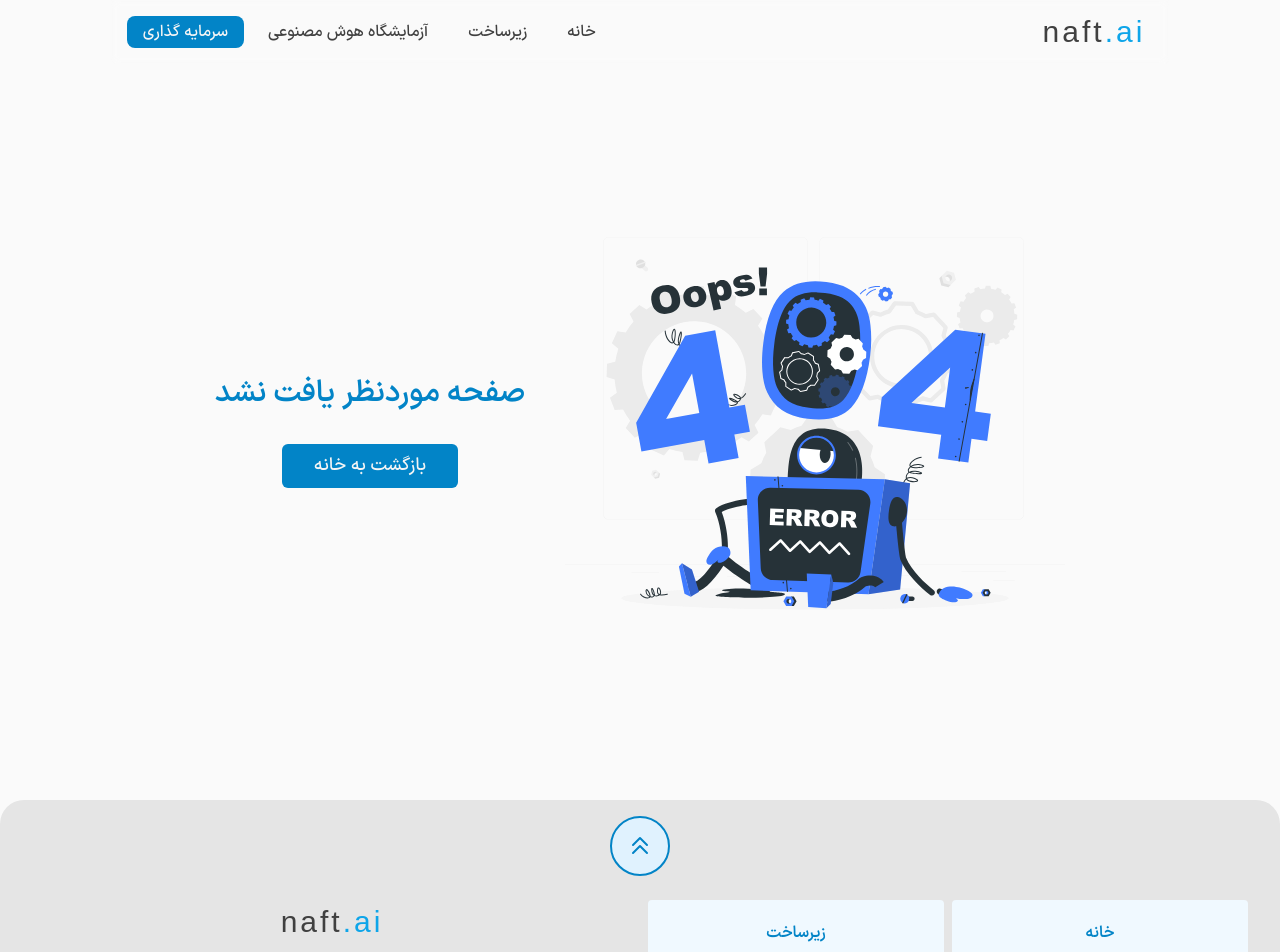
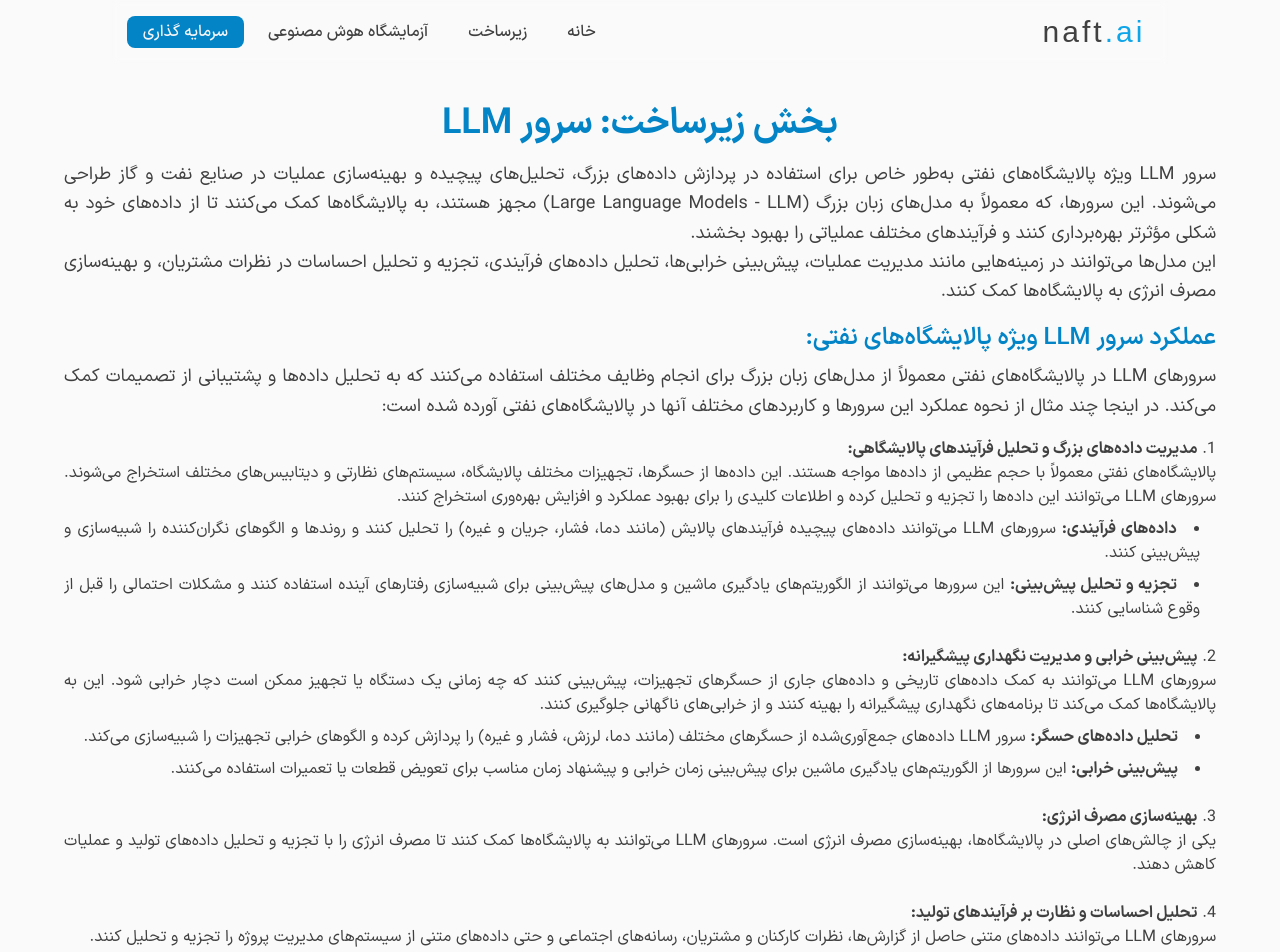
Before and after one commit to Amir-shz/naftAi, a Next.js app: page /infra in a window 1280 px wide. Before the commit this address had no page. Shown: the top 952 px of the page. Built offline with nearby package versions, Linux system fonts and the light colour scheme; a web font is replaced by a local one.

Commit message:
create infra section

```diff
--- /dev/null
+++ b/src/app/infra/page.tsx
@@ -0,0 +1,130 @@
+function Page() {
+  return (
+    <section className=" my-10 text-justify">
+      <div className="max-w-6xl mx-auto space-y-4">
+        <h2 className="text-3xl lg:text-4xl font-bold text-sky-600 text-center">
+          بخش زیرساخت: سرور LLM
+        </h2>
+
+        <div className="text-neutral-700 text-lg leading-relaxed">
+          <p>
+            سرور LLM ویژه پالایشگاه‌های نفتی به‌طور خاص برای استفاده در پردازش
+            داده‌های بزرگ، تحلیل‌های پیچیده و بهینه‌سازی عملیات در صنایع نفت و
+            گاز طراحی می‌شوند. این سرورها، که معمولاً به مدل‌های زبان بزرگ
+            (Large Language Models - LLM) مجهز هستند، به پالایشگاه‌ها کمک
+            می‌کنند تا از داده‌های خود به شکلی مؤثرتر بهره‌برداری کنند و
+            فرآیندهای مختلف عملیاتی را بهبود بخشند.
+          </p>
+          <p>
+            این مدل‌ها می‌توانند در زمینه‌هایی مانند مدیریت عملیات، پیش‌بینی
+            خرابی‌ها، تحلیل داده‌های فرآیندی، تجزیه و تحلیل احساسات در نظرات
+            مشتریان، و بهینه‌سازی مصرف انرژی به پالایشگاه‌ها کمک کنند.
+          </p>
+        </div>
+
+        <div>
+          <h3 className="text-2xl font-semibold text-sky-600 mb-2">
+            عملکرد سرور LLM ویژه پالایشگاه‌های نفتی:
+          </h3>
+          <p className="text-neutral-700 text-lg leading-relaxed">
+            سرورهای LLM در پالایشگاه‌های نفتی معمولاً از مدل‌های زبان بزرگ برای
+            انجام وظایف مختلف استفاده می‌کنند که به تحلیل داده‌ها و پشتیبانی از
+            تصمیمات کمک می‌کند. در اینجا چند مثال از نحوه عملکرد این سرورها و
+            کاربردهای مختلف آنها در پالایشگاه‌های نفتی آورده شده است:
+          </p>
+
+          <ol className="list-decimal list-inside space-y-6 mt-4">
+            <li>
+              <strong>
+                مدیریت داده‌های بزرگ و تحلیل فرآیندهای پالایشگاهی:
+              </strong>
+              <p>
+                پالایشگاه‌های نفتی معمولاً با حجم عظیمی از داده‌ها مواجه هستند.
+                این داده‌ها از حسگرها، تجهیزات مختلف پالایشگاه، سیستم‌های نظارتی
+                و دیتابیس‌های مختلف استخراج می‌شوند. سرورهای LLM می‌توانند این
+                داده‌ها را تجزیه و تحلیل کرده و اطلاعات کلیدی را برای بهبود
+                عملکرد و افزایش بهره‌وری استخراج کنند.
+              </p>
+              <ul className="list-disc list-inside mt-2 space-y-2 mr-4">
+                <li>
+                  <strong>داده‌های فرآیندی:</strong> سرورهای LLM می‌توانند
+                  داده‌های پیچیده فرآیندهای پالایش (مانند دما، فشار، جریان و
+                  غیره) را تحلیل کنند و روندها و الگوهای نگران‌کننده را
+                  شبیه‌سازی و پیش‌بینی کنند.
+                </li>
+                <li>
+                  <strong>تجزیه و تحلیل پیش‌بینی:</strong> این سرورها می‌توانند
+                  از الگوریتم‌های یادگیری ماشین و مدل‌های پیش‌بینی برای
+                  شبیه‌سازی رفتارهای آینده استفاده کنند و مشکلات احتمالی را قبل
+                  از وقوع شناسایی کنند.
+                </li>
+              </ul>
+            </li>
+
+            <li>
+              <strong>پیش‌بینی خرابی و مدیریت نگهداری پیشگیرانه:</strong>
+              <p>
+                سرورهای LLM می‌توانند به کمک داده‌های تاریخی و داده‌های جاری از
+                حسگرهای تجهیزات، پیش‌بینی کنند که چه زمانی یک دستگاه یا تجهیز
+                ممکن است دچار خرابی شود. این به پالایشگاه‌ها کمک می‌کند تا
+                برنامه‌های نگهداری پیشگیرانه را بهینه کنند و از خرابی‌های
+                ناگهانی جلوگیری کنند.
+              </p>
+              <ul className="list-disc list-inside mt-2 space-y-2 mr-4">
+                <li>
+                  <strong>تحلیل داده‌های حسگر:</strong> سرور LLM داده‌های
+                  جمع‌آوری‌شده از حسگرهای مختلف (مانند دما، لرزش، فشار و غیره)
+                  را پردازش کرده و الگوهای خرابی تجهیزات را شبیه‌سازی می‌کند.
+                </li>
+                <li>
+                  <strong>پیش‌بینی خرابی:</strong> این سرورها از الگوریتم‌های
+                  یادگیری ماشین برای پیش‌بینی زمان خرابی و پیشنهاد زمان مناسب
+                  برای تعویض قطعات یا تعمیرات استفاده می‌کنند.
+                </li>
+              </ul>
+            </li>
+
+            <li>
+              <strong>بهینه‌سازی مصرف انرژی:</strong>
+              <p>
+                یکی از چالش‌های اصلی در پالایشگاه‌ها، بهینه‌سازی مصرف انرژی است.
+                سرورهای LLM می‌توانند به پالایشگاه‌ها کمک کنند تا مصرف انرژی را
+                با تجزیه و تحلیل داده‌های تولید و عملیات کاهش دهند.
+              </p>
+            </li>
+
+            <li>
+              <strong>تحلیل احساسات و نظارت بر فرآیندهای تولید:</strong>
+              <p>
+                سرورهای LLM می‌توانند داده‌های متنی حاصل از گزارش‌ها، نظرات
+                کارکنان و مشتریان، رسانه‌های اجتماعی و حتی داده‌های متنی از
+                سیستم‌های مدیریت پروژه را تجزیه و تحلیل کنند.
+              </p>
+            </li>
+
+            <li>
+              <strong>مدیریت و نظارت بر ایمنی و رعایت مقررات:</strong>
+              <p>
+                سرورهای LLM می‌توانند به پالایشگاه‌ها کمک کنند تا ایمنی را در
+                تمامی مراحل عملیاتی تضمین کنند. این سرورها می‌توانند قوانین و
+                استانداردهای ایمنی را بررسی کرده و در صورت نیاز اقدامات اصلاحی
+                پیشنهاد دهند.
+              </p>
+            </li>
+
+            <li>
+              <strong>ارتباطات و هماهنگی بین تیم‌ها:</strong>
+              <p>
+                سرورهای LLM می‌توانند به عنوان یک پلتفرم ارتباطی در پالایشگاه‌ها
+                عمل کنند. این سیستم‌ها می‌توانند برای هماهنگی بین تیم‌های مختلف،
+                از جمله مهندسی، نگهداری، ایمنی و تولید استفاده شوند.
+              </p>
+            </li>
+          </ol>
+        </div>
+      </div>
+    </section>
+  );
+}
+
+export default Page;
```
